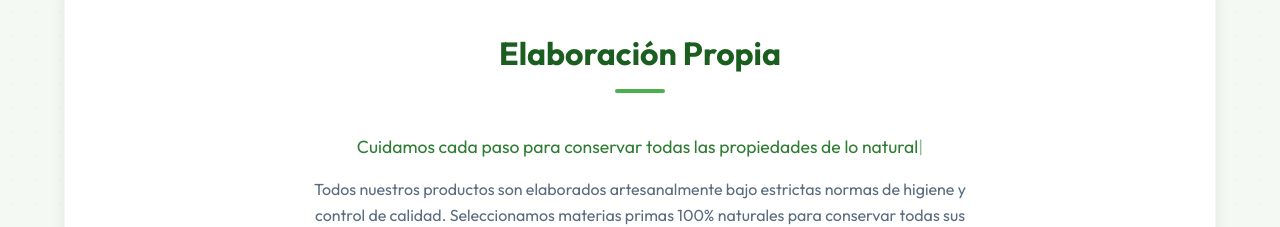
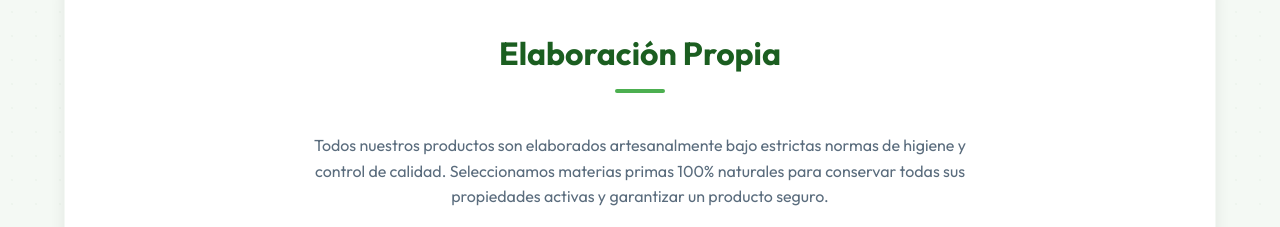
Before and after one commit to camiloclavijof/homeovida, a plain HTML site: page index.html in a window 1280 px wide. Shown: the part 1560-1787 px from the top of the page. Drawn offline with Linux system fonts and the light colour scheme.

Commit message:
Update index.html

```diff
--- a/index.html
+++ b/index.html
@@ -762,7 +762,7 @@
         <div class="section-card">
             <h2 class="titulo-seccion">Elaboración Propia</h2>
             <div class="elaboracion-header">
-                <div class="texto-escritura normal" data-texto="Cuidamos cada paso para conservar todas las propiedades de lo natural"></div>
+
                 <p style="margin-top: 1rem; color: var(--texto-mutado)">Todos nuestros productos son elaborados artesanalmente bajo estrictas normas de higiene y control de calidad. Seleccionamos materias primas 100% naturales para conservar todas sus propiedades activas y garantizar un producto seguro.</p>
             </div>
             <div class="galeria-instalaciones">
```
